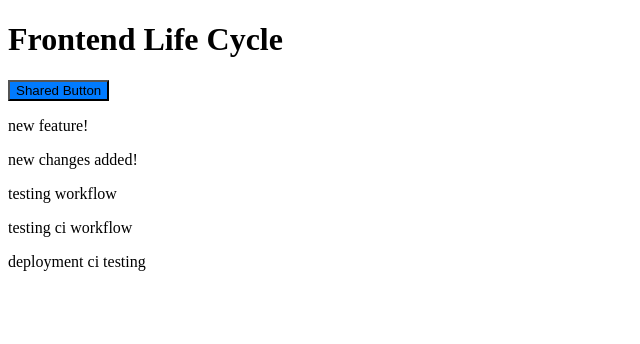
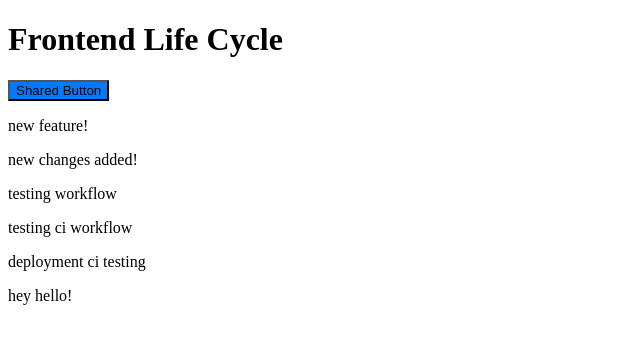
Before and after one commit to rahulx46/frontend-life-cycle, a React (Vite) app in the folder apps/enduser-portal/: page / in a window 1280 px wide. Shown: the top 344 px of the page, without its empty margins (0-640 px from the left). Built offline with nearby package versions, Linux system fonts and the light colour scheme.

Commit message:
feat: new addition

```diff
--- a/apps/enduser-portal/src/App.tsx
+++ b/apps/enduser-portal/src/App.tsx
@@ -11,6 +11,7 @@ function App() {
         <p>testing workflow</p>
         <p>testing ci workflow</p>
         <p>deployment ci testing</p>
+        <p>hey hello!</p>
     </>
   )
 }
```
